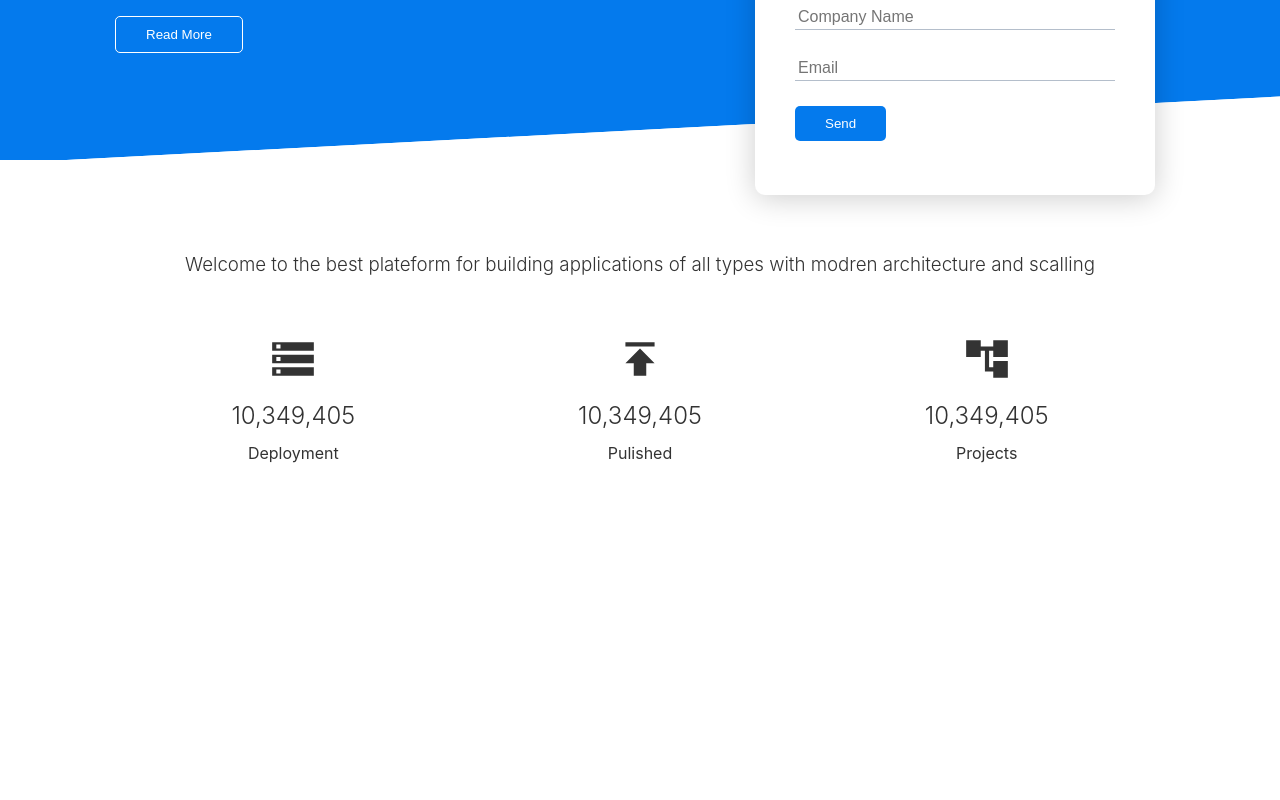
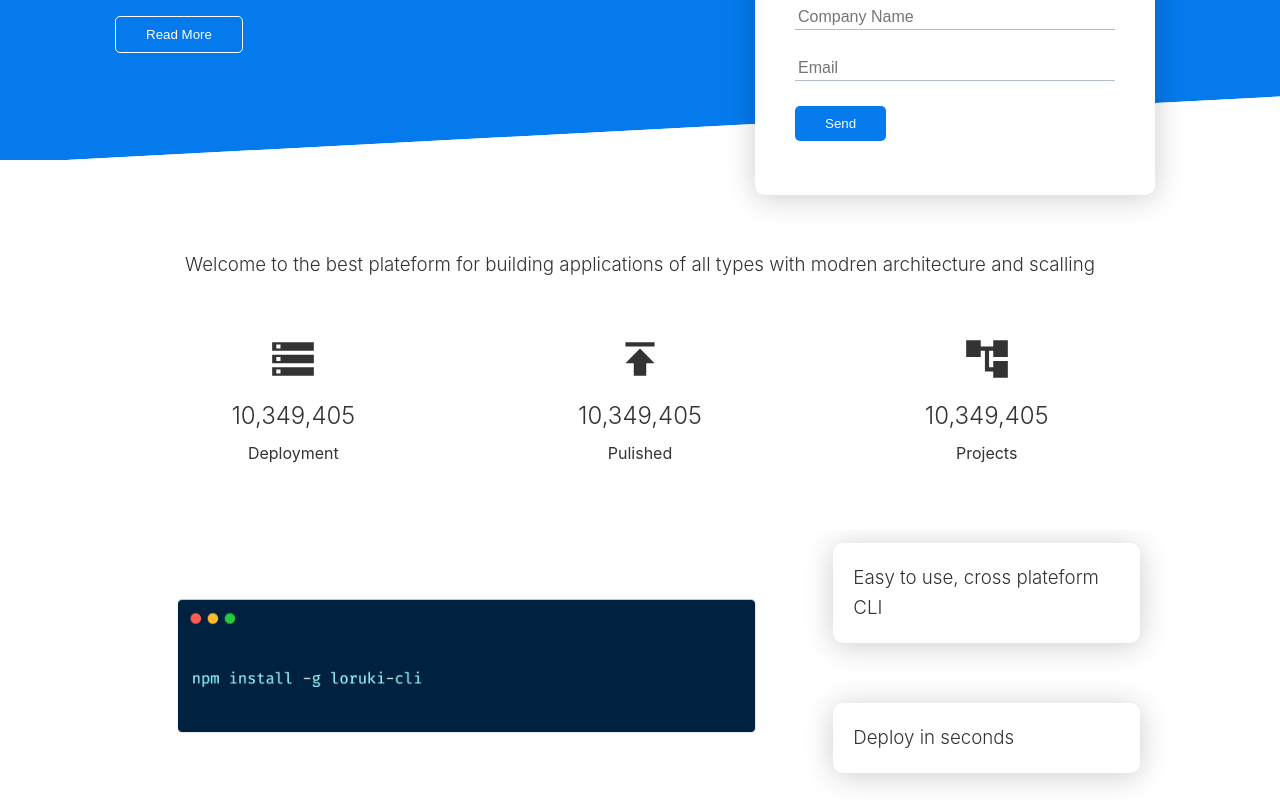
Before and after one commit to asimhafeezz/leroku, a React (Create React App) app: page / in a window 1280 px wide. Shown: the part 298-1098 px from the top of the page. Before the commit the page ends 828 px from the top, so only its background shows below. Built offline with nearby package versions, Linux system fonts and the light colour scheme.

Commit message:
cli added

```diff
--- a/src/App.js
+++ b/src/App.js
@@ -1,10 +1,11 @@
-import { Layout, Showcase, Stats } from './components'
+import { Cli, Layout, Showcase, Stats } from './components'
 
 const App = () => {
 	return (
 		<Layout>
 			<Showcase />
 			<Stats />
+      <Cli />
 		</Layout>
 	)
 }
--- a/src/components/Cli.js
+++ b/src/components/Cli.js
@@ -1,13 +1,43 @@
 import styled from 'styled-components'
+import { mixins } from '../style'
 
 const Root = styled.div``
 
+const Container = styled.div`
+	${mixins.container};
+	${mixins.grid};
+	${mixins.grid_3};
+	grid-template-rows: repeat(2, 1fr);
+	height: 270px;
+`
+const Image = styled.img`
+	grid-column: 1 / span 2;
+	grid-row: 1 / span 2;
+`
+
+const Card = styled.div`
+	${mixins.card}
+	grid-gap: 5px;
+`
+
+const Heading = styled.h3`
+	font-weight: 350;
+`
+
 const Cli = () => {
-    return (
-        <Root>
-
-        </Root>
-    )
+	return (
+		<Root>
+			<Container>
+				<Image src='/cli.png' alt='cliimage' />
+				<Card>
+					<Heading>Easy to use, cross plateform CLI</Heading>
+				</Card>
+				<Card>
+					<Heading>Deploy in seconds</Heading>
+				</Card>
+			</Container>
+		</Root>
+	)
 }
 
 export default Cli
--- a/src/components/Showcase.js
+++ b/src/components/Showcase.js
@@ -49,6 +49,7 @@ const Paragraph = styled.p`
 //formcard
 const FormCard = styled.div`
 	${mixins.card};
+    padding: 40px;
 
 	position: relative;
 	top: 60px;
--- a/src/style/mixins.js
+++ b/src/style/mixins.js
@@ -34,7 +34,7 @@ const mixins = {
 		background-color: ${colors.white};
 		border-radius: 10px;
 		box-shadow: 0 3px 30px rgba(0, 0, 0, 0.2);
-		padding: 40px;
+		padding: 20px;
 		margin: 10px;
 	`,
 	button: css`
```
Also changed, not shown: src/components/Cloud.js (added, +36 -0 lines), public/cli.png (added).
